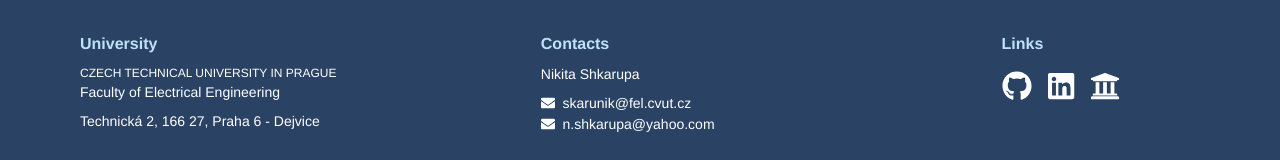
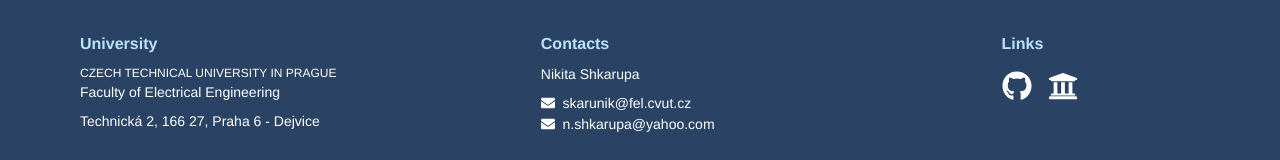
Before and after one commit to doomkit/ctu-collaboration, a Vue app: page / in a window 1280 px wide. Shown: the part 1351-1511 px from the top of the page. Built offline with nearby package versions, Linux system fonts and the light colour scheme.

Commit message:
remove: linkedin link

```diff
--- a/src/components/shared/Footer.vue
+++ b/src/components/shared/Footer.vue
@@ -29,20 +29,12 @@
         <p class="font-bold text-blue-200 mb-2">{{ $t('footer.links') }}</p>
         <div class="text-3xl">
           <a
-            href="https://github.com/doomkit/ctu-collaboration"
+            href="https://github.com/doomkit"
             target="_blank"
             rel="nofollow noopener"
             class="hover:text-blue-300"
           >
             <i class="fab fa-github mr-2"></i>
-          </a>
-          <a
-            href="https://www.linkedin.com/in/nikita-shkarupa/"
-            target="_blank"
-            rel="nofollow noopener"
-            class="hover:text-blue-300"
-          >
-            <i class="fab fa-linkedin mx-2"></i>
           </a>
           <a
             href="https://www.fel.cvut.cz/cz/"
```
